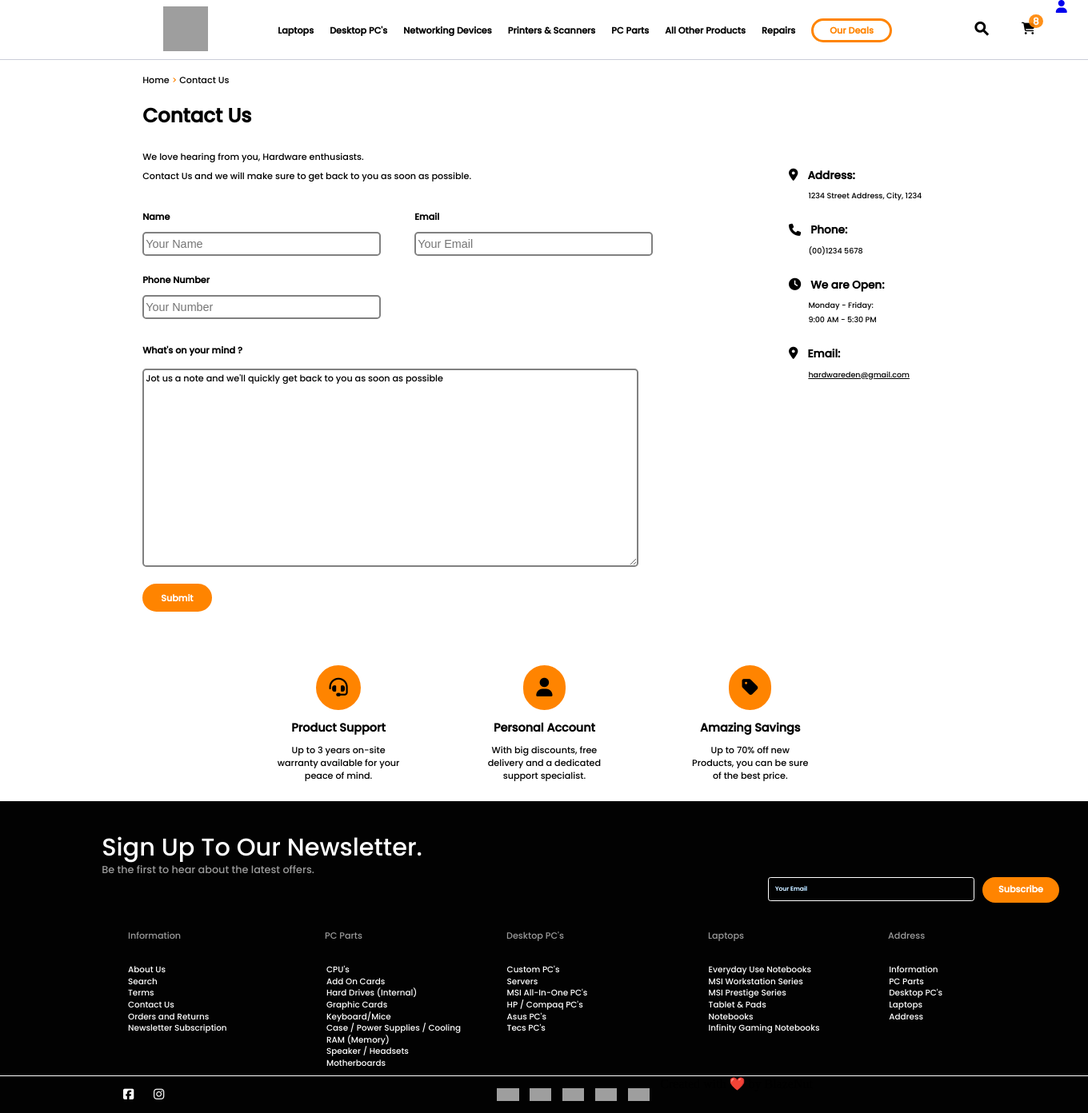
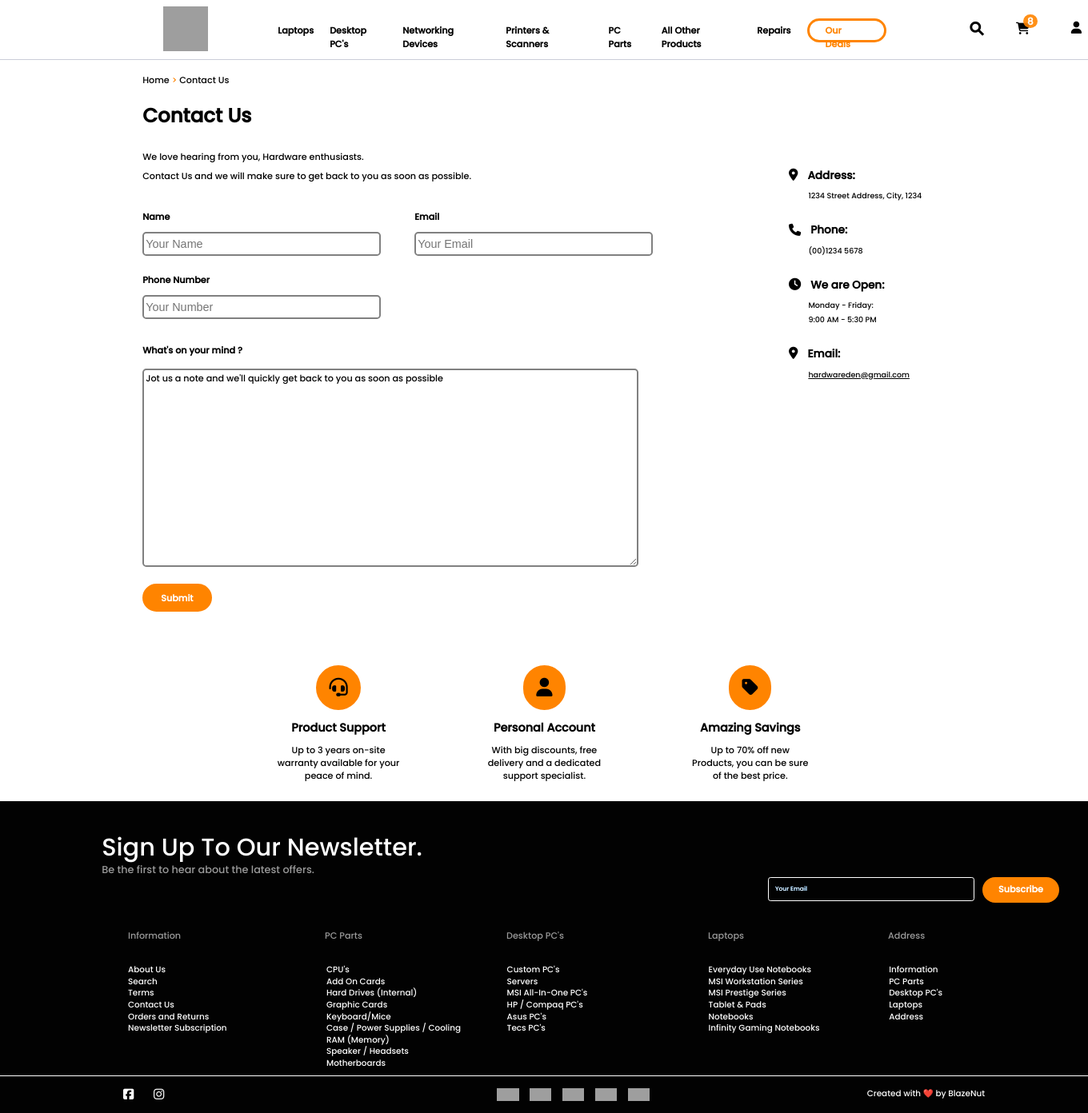
Before and after one commit to BlazeNut728/Hardware-Den, a PHP site: page /src/php/contact_us.php in a window 1360 px wide. Shown: the part 35-1427 px from the top of the page at 80% size. Run offline with PHP 8.4, Linux system fonts and the light colour scheme; some libraries are stand-ins or nearby versions; grey boxes are pictures that could not be loaded.

Commit message:
CDN Updated | HD5 Restored

```diff
--- a/src/css/footer.css
+++ b/src/css/footer.css
@@ -273,6 +273,21 @@ body {
 
 }
 
+.hd5 {
+
+   display: flex;
+   font-size: 1.3vh;
+   font-family: 'Poppins', sans-serif;
+   font-weight: 400;
+   text-decoration: none;
+   color: White;
+   transition: all 0.5s ease-in-out;
+   line-height: 140%;
+   margin-top: 1.8vh;
+   margin-left: 19%;
+
+}
+
 .grid-container {
     display: grid;
     grid-template-columns: 49.0vh 27.2vh 30.5vh 27.2vh auto;
--- a/src/php/footer.php
+++ b/src/php/footer.php
@@ -120,11 +120,11 @@
         <div class = "bl">
             <a class="of" href="#PRF"><i class="fa-brands fa-square-facebook" style="font-size:1.9vh; padding: 1vh; margin-left: 18.25vh; margin-top: 0.9vh; color: white;"></i></a>
             <a class="of" href="#PRF"><i class="fa-brands fa-instagram" style="font-size:1.9vh; padding: 1vh; margin-left: 1.1vh; margin-top: 0.9vh; color: white;"></i></a>
-            <img class = "i1" src = "https://media.discordapp.net/attachments/1196163965110202440/1199068430238761030/image.png?ex=65c1327f&is=65aebd7f&hm=1a93d2b666212c64631d1745ed68fa0c490ae47f4dd1ad06eda1ce8689e9f17a&=&format=webp&quality=lossless&width=62&height=39">
-            <img class = "i2" src = "https://media.discordapp.net/attachments/1196163965110202440/1199068430519775302/image.png?ex=65c1327f&is=65aebd7f&hm=5caca784d75519c62af4b494aff93eebc5c770423e3bfd695b82ee393f14f1ff&=&format=webp&quality=lossless&width=60&height=39">
-            <img class = "i2" src = "https://media.discordapp.net/attachments/1196163965110202440/1199068430733672628/image.png?ex=65c1327f&is=65aebd7f&hm=bea4d07b690f02f45b43bc2cf42f19739690fdff8ad2bb55c2c0fc5723b807ab&=&format=webp&quality=lossless&width=60&height=39">
-            <img class = "i2" src = "https://media.discordapp.net/attachments/1196163965110202440/1199068430968573982/image.png?ex=65c1327f&is=65aebd7f&hm=60e167b7f297826e5d9ab58db7d999d37ba7d743eea9c713790ec25a4d0807f8&=&format=webp&quality=lossless&width=62&height=39">
-            <img class = "i2" src = "https://media.discordapp.net/attachments/1196163965110202440/1199068431216033852/image.png?ex=65c1327f&is=65aebd7f&hm=2a798b8ba5a427687534964b77823da1c4b335a10a712c7e9f8f127042e78ce8&=&format=webp&quality=lossless&width=61&height=39">
+            <img class = "i1" src = "https://media.discordapp.net/attachments/1196163965110202440/1199068430238761030/image.png?ex=661440ff&is=6601cbff&hm=0d5b295b2a44d97f3a3f05a3eedbbbec6ead3119a8ce11a2904a7fc7e324fdb5&=&format=webp&quality=lossless">
+            <img class = "i2" src = "https://media.discordapp.net/attachments/1196163965110202440/1199068430519775302/image.png?ex=661440ff&is=6601cbff&hm=d7f184541855e55ed88f2c9cba58191acfa399d7a538045bb3b8bf90ff42c32b&=&format=webp&quality=lossless">
+            <img class = "i2" src = "https://media.discordapp.net/attachments/1196163965110202440/1199068430733672628/image.png?ex=661440ff&is=6601cbff&hm=39cba7c2002647ea087a6b75991c334609544e4f9470b70c7887b786fd75e5b5&=&format=webp&quality=lossless">
+            <img class = "i2" src = "https://media.discordapp.net/attachments/1196163965110202440/1199068430968573982/image.png?ex=661440ff&is=6601cbff&hm=565ec36b8e5fc27c3fb024cc64beaa4c6d8be01fe642b39cb0a98601401edef9&=&format=webp&quality=lossless">
+            <img class = "i2" src = "https://media.discordapp.net/attachments/1196163965110202440/1199068431216033852/image.png?ex=661440ff&is=6601cbff&hm=31274ef66419769da9c592adfab2f61fd8792ef2daf8f61d73d1a474f6a3f646&=&format=webp&quality=lossless">
             <a class="hd5" >Created with ❤️ by BlazeNut</a>
         </div>
         <script>
--- a/src/php/navbar.php
+++ b/src/php/navbar.php
@@ -20,7 +20,7 @@
     <a href="#PRF"><i class="fa-brands fa-instagram" style="font-size:1.9vh; padding: 1vh; color: white;"></i></a>
     </div>
       <div class="topnav">
-        <img src="https://media.discordapp.net/attachments/1196163965110202440/1196761972146966578/HDO.png?ex=65b8ce70&is=65a65970&hm=4eb0287e5a682a30c2ef586498ff210fd3edfeb48ef27257fe1ae7133516b28c&=&format=webp&quality=lossless&width=660&height=700" class = "logo" alt="Logo">
+        <img src="https://media.discordapp.net/attachments/1196163965110202440/1196761972146966578/HDO.png?ex=66151770&is=6602a270&hm=4585e59806b9c1a250444f77da2ce7887506375ab43ce78f334182d5bc265086&=&format=webp&quality=lossless&width=330&height=350" class = "logo" alt="Logo">
         <a class="df" href="#LPT">Laptops</a>
         <a class="df" href="#DPC">Desktop PC's</a>
         <a class="df" href="#ND">Networking Devices</a>
@@ -36,7 +36,7 @@
           </form>
         </div>
         <a class="of" href="#CRT"><i class="fa badge fa-lg" value=8 style="font-size:1.9vh; padding: 1vh; margin-left: 2.25vh; margin-top: 3.3vh; color: black;">&#xf07a;</i></a>
-        <a class="of" href="customer_dashboard.php"><i class="fa-solid fa-user" value = <?php $items ?> style="font-size:1.9vh; padding: 1vh; margin-left: 2.25vh; margin-top: 2.4vh; color: black;"></i></a>
+        <a class="of" href="customer_dashboard.php"><i class="fa-solid fa-user" style="font-size:1.9vh; padding: 1vh; margin-left: 2.25vh; margin-top: 2.4vh; color: black;"></i></a>
 
 
           </i></a>
```
